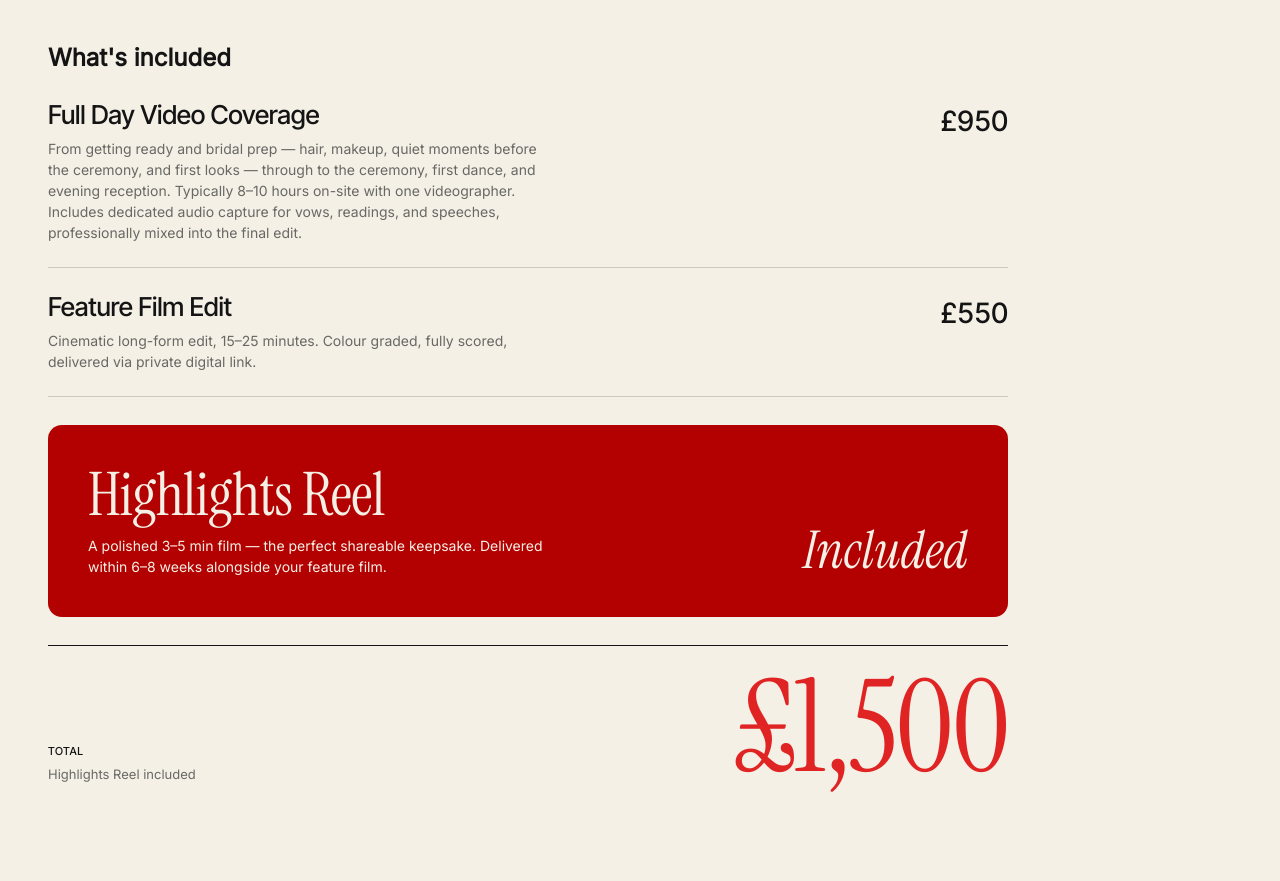
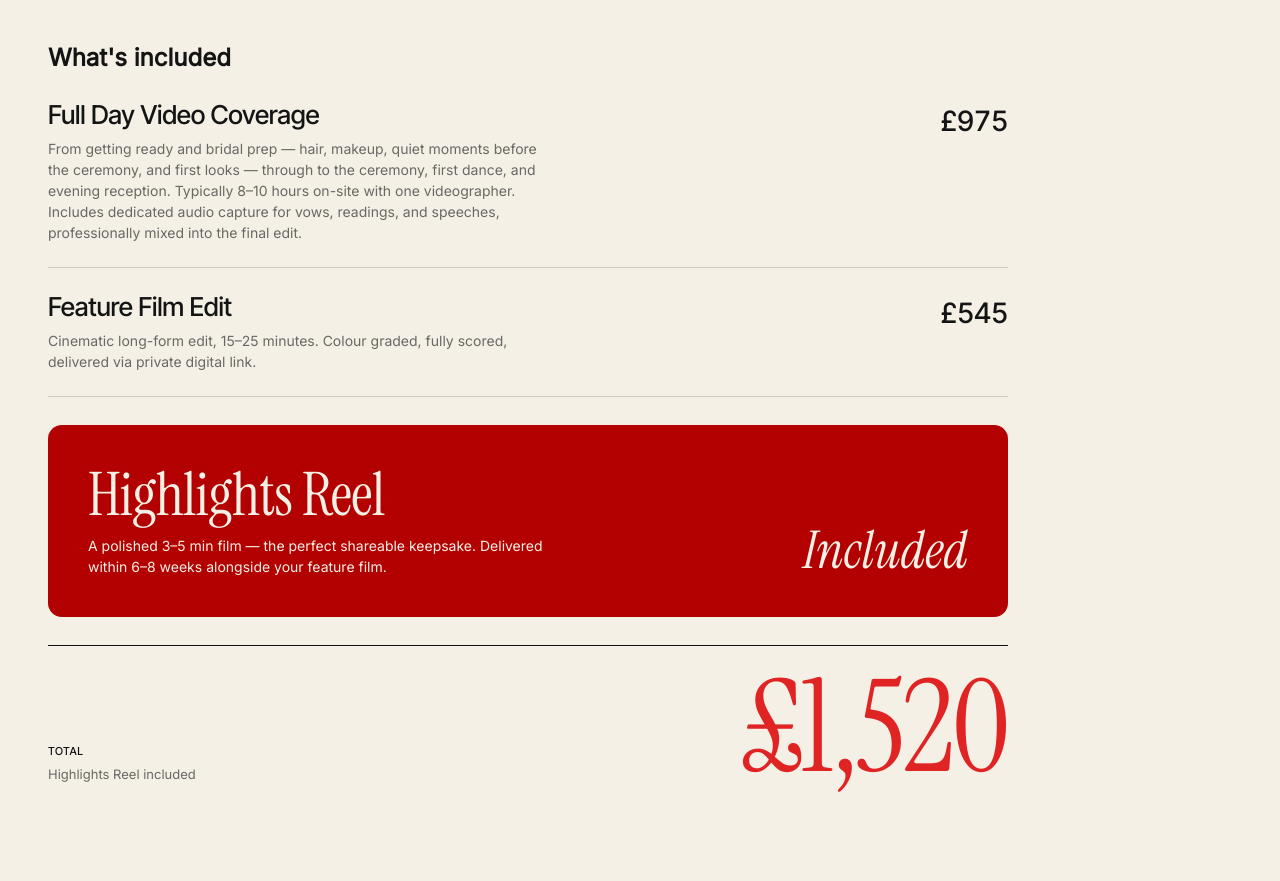
Before and after one commit to imperialfox/ivanc.digital, a Jekyll site: the page built from proposals/beth-and-kyle.html, in a window 1280 px wide. Shown: the part 300-1181 px from the top of the page. Built offline with Jekyll 4.4.1, drawn with Linux system fonts in a browser that asks for light colours.

Commit message:
Make Beth & Kyle total less round: £1,520
Co-Authored-By: Claude Sonnet 5.5 <noreply@anthropic.com>
Claude-Session: https://claude.ai/code/session_01LnPUrZL6tjzt5rq3J99NEL

```diff
--- a/proposals/beth-and-kyle.html
+++ b/proposals/beth-and-kyle.html
@@ -27,7 +27,7 @@ noindex: true
       <h3>Full Day Video Coverage</h3>
       <p>From getting ready and bridal prep — hair, makeup, quiet moments before the ceremony, and first looks — through to the ceremony, first dance, and evening reception. Typically 8–10 hours on-site with one videographer. Includes dedicated audio capture for vows, readings, and speeches, professionally mixed into the final edit.</p>
     </div>
-    <p class="proposal-price">£950</p>
+    <p class="proposal-price">£975</p>
   </div>
 
   <div class="proposal-row">
@@ -35,7 +35,7 @@ noindex: true
       <h3>Feature Film Edit</h3>
       <p>Cinematic long-form edit, 15–25 minutes. Colour graded, fully scored, delivered via private digital link.</p>
     </div>
-    <p class="proposal-price">£550</p>
+    <p class="proposal-price">£545</p>
   </div>
 
   <div class="proposal-gift">
@@ -51,7 +51,7 @@ noindex: true
       <p class="proposal-total-label">Total</p>
       <p class="proposal-total-note">Highlights Reel included</p>
     </div>
-    <p class="proposal-total-sum">£1,500</p>
+    <p class="proposal-total-sum">£1,520</p>
   </div>
 </section>
 
```
Also changed, not shown: CHANGELOG.md.
